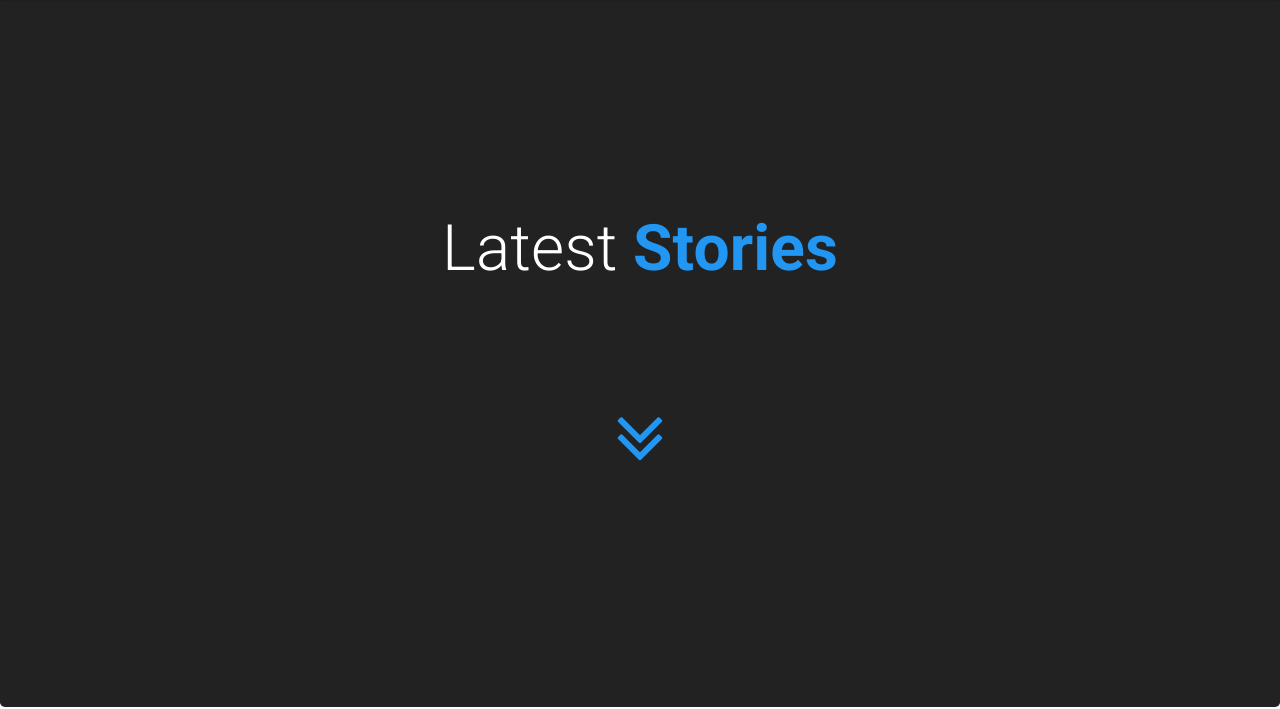
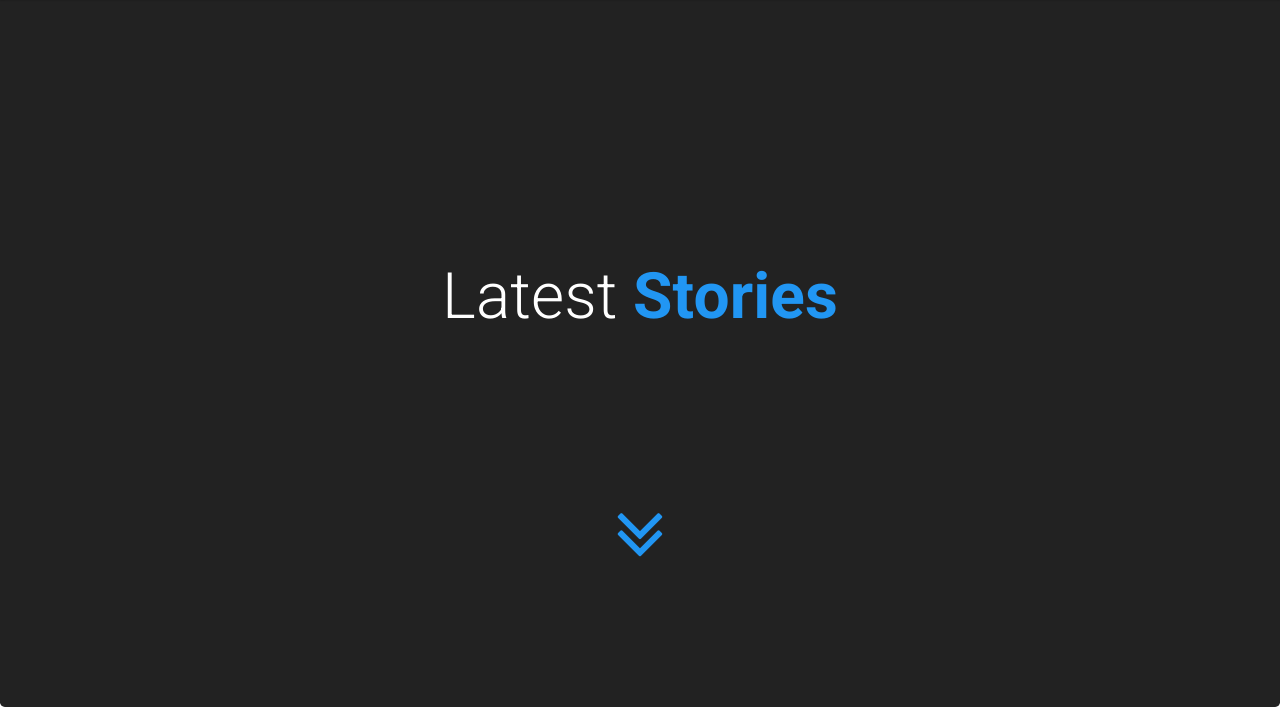
Before and after one commit to Cmmh1101/bootstrap-blog, a website: page blog.html in a window 1280 px wide. Shown: the part 93-802 px from the top of the page. Drawn offline with nearby package versions, Linux system fonts and the light colour scheme; files whose address does not match are found by name.

Commit message:
added spacing to hero text top

```diff
--- a/blog.html
+++ b/blog.html
@@ -98,7 +98,7 @@
           mt-5
         "
       >
-        <div class="hero-text">
+        <div class="hero-text py-5">
           <h1 class="display-4 my-5 text-white text-center">
             Latest
             <span class="text-primary font-weight-bolder"
```
Also changed, not shown: projects.html (+1 -1 lines), dist/blog.html, dist/projects.html.
